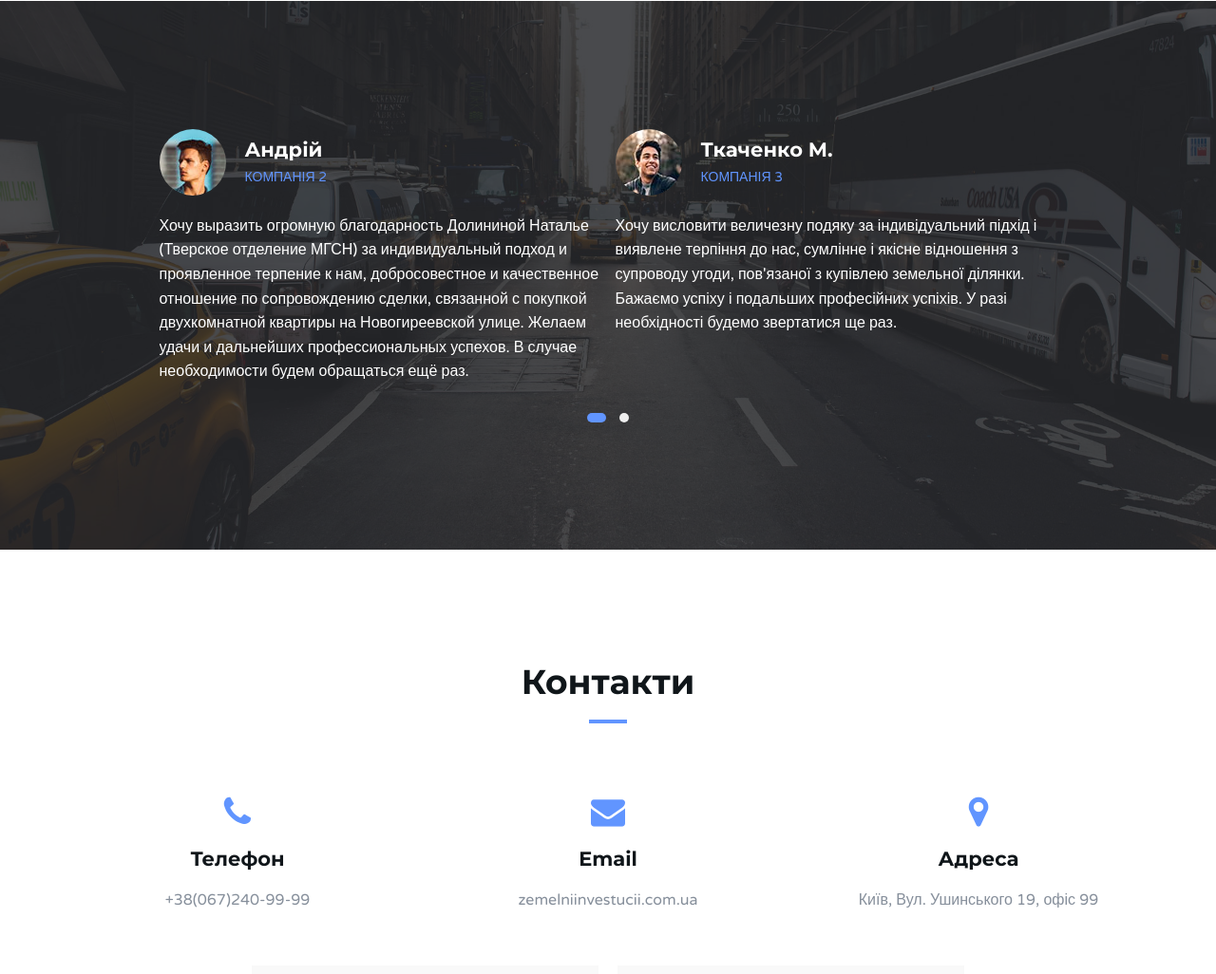
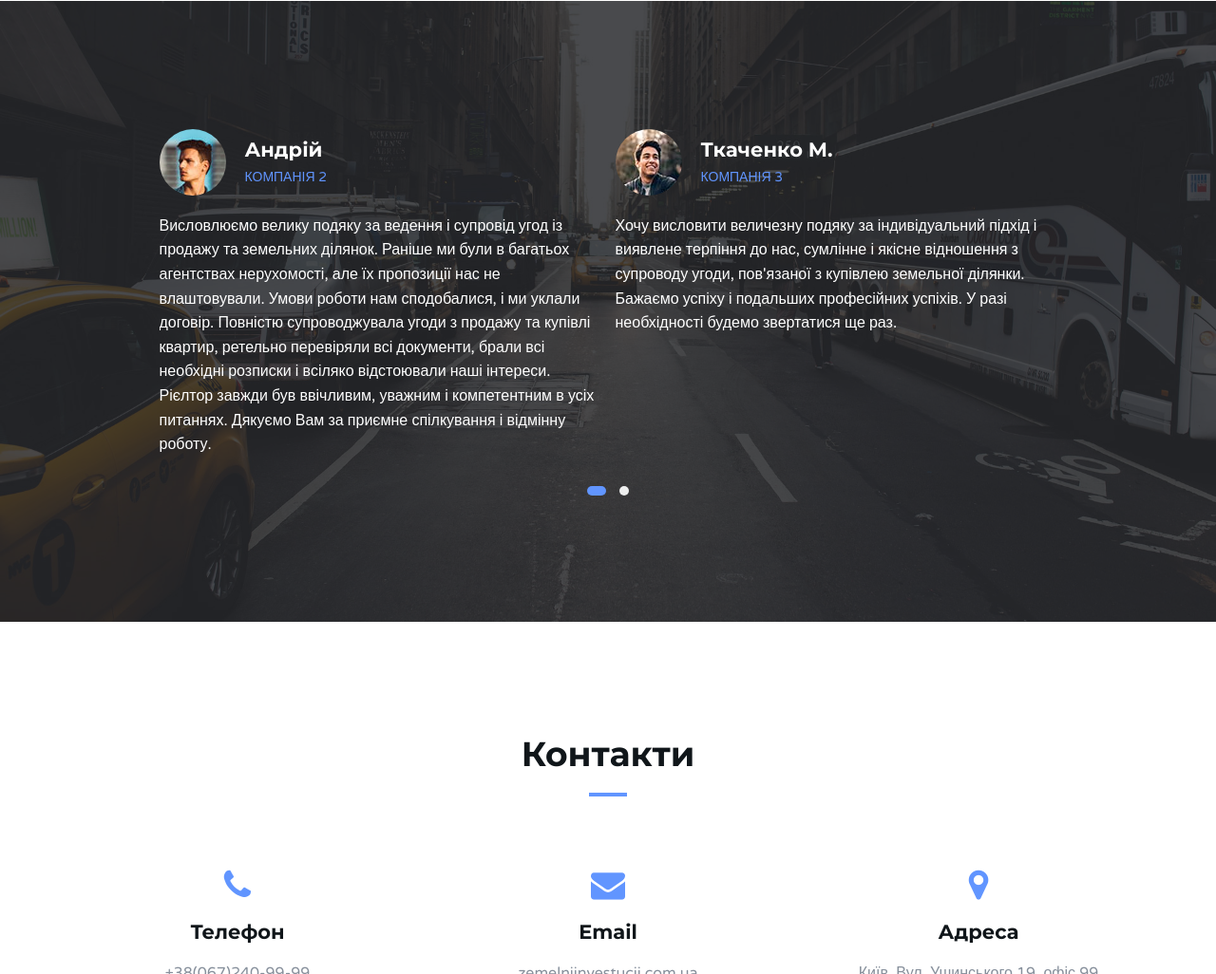
Before and after one commit to Larain/AgencyLandingPage, a plain HTML site: page index.html in a window 1280 px wide. Shown: the part 2875-3901 px from the top of the page at 95% size. Drawn offline with Linux system fonts and the light colour scheme.

Commit message:
Andrew comment changed

```diff
--- a/index.html
+++ b/index.html
@@ -318,7 +318,7 @@
 								<h3 class="white-text">Андрій</h3>
 								<span>Компанія 2</span>
 							</div>
-							<p class="white-text">Хочу выразить огромную благодарность Долининой Наталье (Тверское отделение МГСН) за индивидуальный подход и проявленное терпение к нам, добросовестное и качественное отношение по сопровождению сделки, связанной с покупкой двухкомнатной квартиры на Новогиреевской улице. Желаем удачи и дальнейших профессиональных успехов. В случае необходимости будем обращаться ещё раз.</p>
+							<p class="white-text">Висловлюємо велику подяку за ведення і супровід угод із продажу та земельних ділянок. Раніше ми були в багатьох агентствах нерухомості, але їх пропозиції нас не влаштовували. Умови роботи нам сподобалися, і ми уклали договір. Повністю супроводжувала угоди з продажу та купівлі квартир, ретельно перевіряли всі документи, брали всі необхідні розписки і всіляко відстоювали наші інтереси. Рієлтор завжди був ввічливим, уважним і компетентним в усіх питаннях. Дякуємо Вам за приємне спілкування і відмінну роботу.</p>
 						</div>
 						<!-- /testimonial -->
 
```
